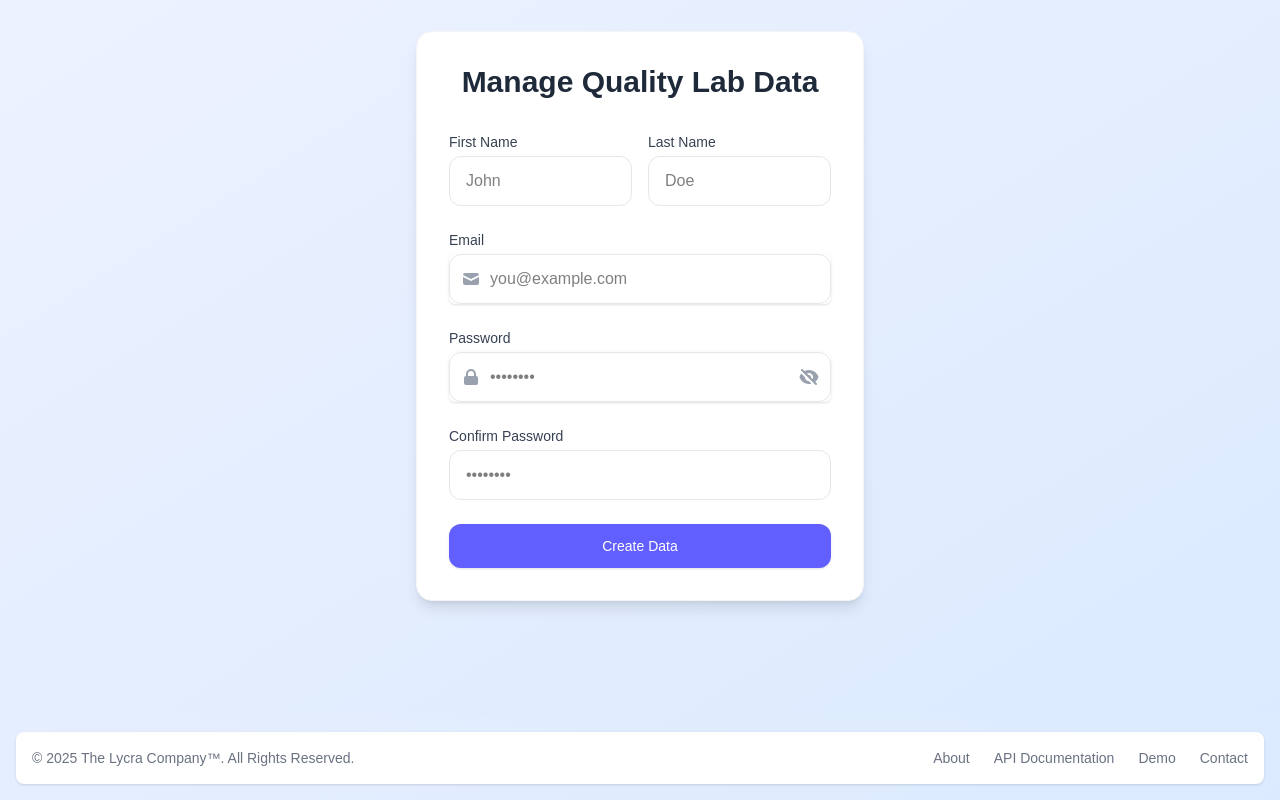
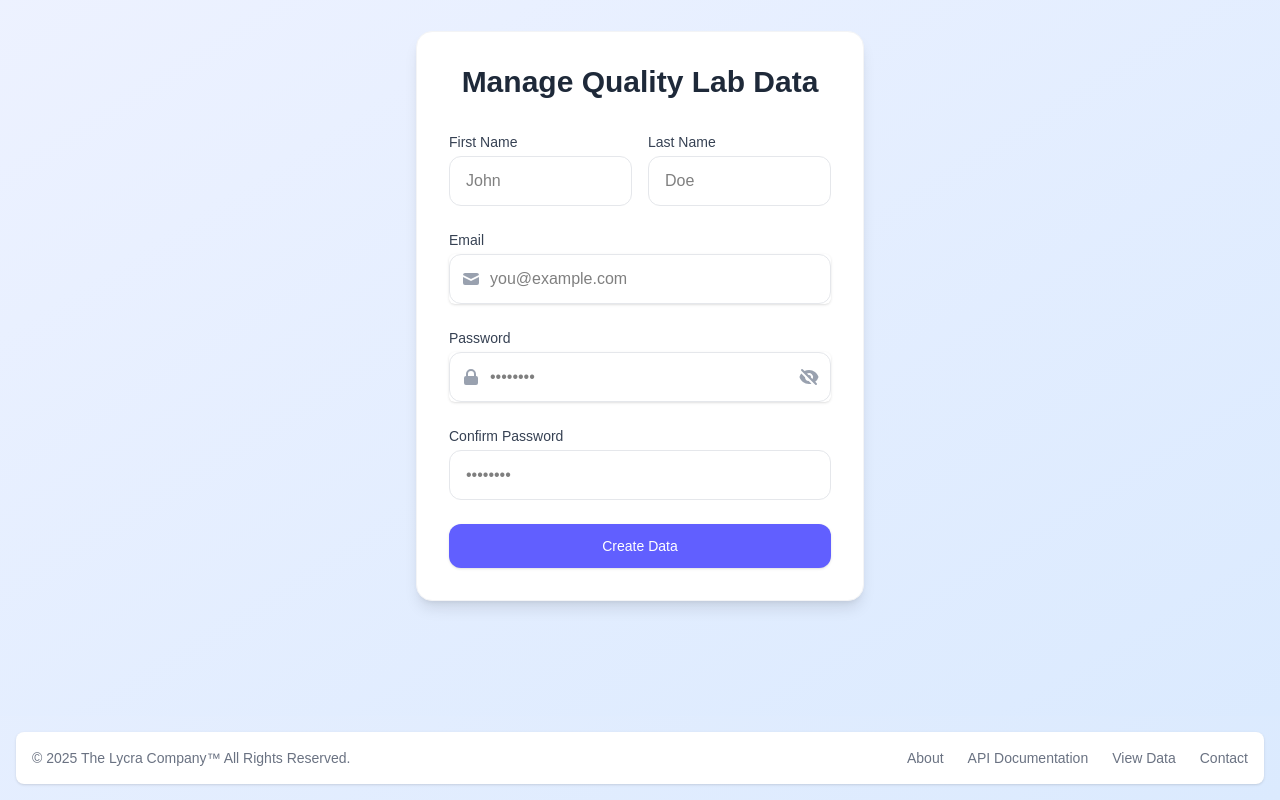
Before and after one commit to shawnmcrowley/responsive_form_pwa, a Next.js app: page / in a window 1280 px wide. Shown: the part 192-992 px from the top of the page. Built offline with nearby package versions, Linux system fonts and the light colour scheme.

Commit message:
Updated Footer and Data Display

```diff
--- a/src/app/components/footer.js
+++ b/src/app/components/footer.js
@@ -4,7 +4,7 @@ export default function Footer() {
 
         <footer className="bg-white rounded-lg shadow-sm m-4 dark:bg-gray-800">
             <div className="w-full mx-auto max-w-screen-xl p-4 md:flex md:items-center md:justify-between">
-                <span className="text-sm text-gray-500 sm:text-center dark:text-gray-400">© 2025 <a href="/" className="hover:underline">The Lycra Company™</a>. All Rights Reserved.
+                <span className="text-sm text-gray-500 sm:text-center dark:text-gray-400">© 2025 <a href="/" className="hover:underline">The Lycra Company™</a> All Rights Reserved.
                 </span>
                 <ul className="flex flex-wrap items-center mt-3 text-sm font-medium text-gray-500 dark:text-gray-400 sm:mt-0">
                     <li>
@@ -14,7 +14,7 @@ export default function Footer() {
                         <a href="/api-docs" className="hover:underline me-4 md:me-6">API Documentation</a>
                     </li>
                     <li>
-                        <a href="/formutil" className="hover:underline me-4 md:me-6">Demo</a>
+                        <a href="/ui" className="hover:underline me-4 md:me-6">View Data</a>
                     </li>
                     <li>
                         <a href="mailto:shawn.crowley@lycra.com" className="hover:underline">Contact</a>
```
Also changed, not shown: 1 other file (tests, documents, lock files or other folders).
